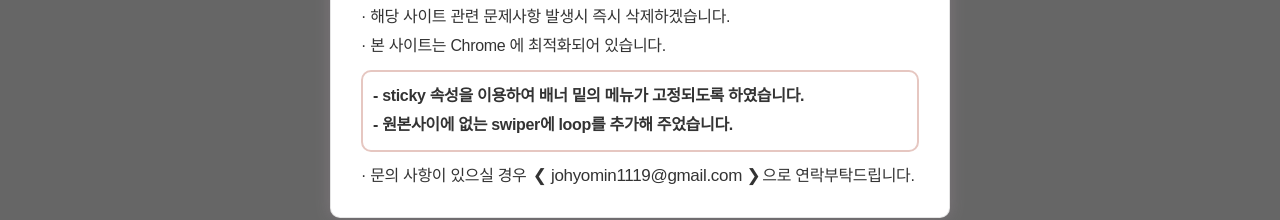
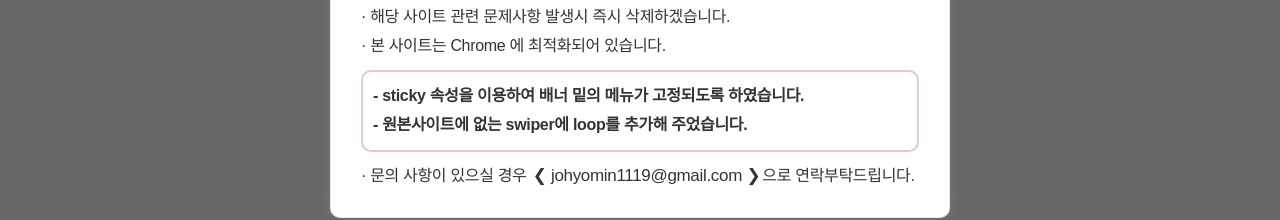
Before and after one commit to johyomin/jeongyookgak, a plain HTML site: page index.html in a window 1280 px wide. Shown: the part 342-562 px from the top of the page. Drawn offline with nearby package versions, Linux system fonts and the light colour scheme; a web font is replaced by a local one.

Commit message:
modal 수정

```diff
--- a/index.html
+++ b/index.html
@@ -39,7 +39,7 @@
               &#183; 본 사이트는 Chrome 에 최적화되어 있습니다.<br />
               <span class="modal-text-box">
                 - sticky 속성을 이용하여 배너 밑의 메뉴가 고정되도록 하였습니다. <br />
-                - 원본사이에 없는 swiper에 loop를 추가해 주었습니다.
+                - 원본사이트에 없는 swiper에 loop를 추가해 주었습니다.
               </span>
               &#183; 문의 사항이 있으실 경우
               <strong><a href="mailto:johyomin1119@gmail.com">❮ johyomin1119@gmail.com ❯</a></strong>으로
```
